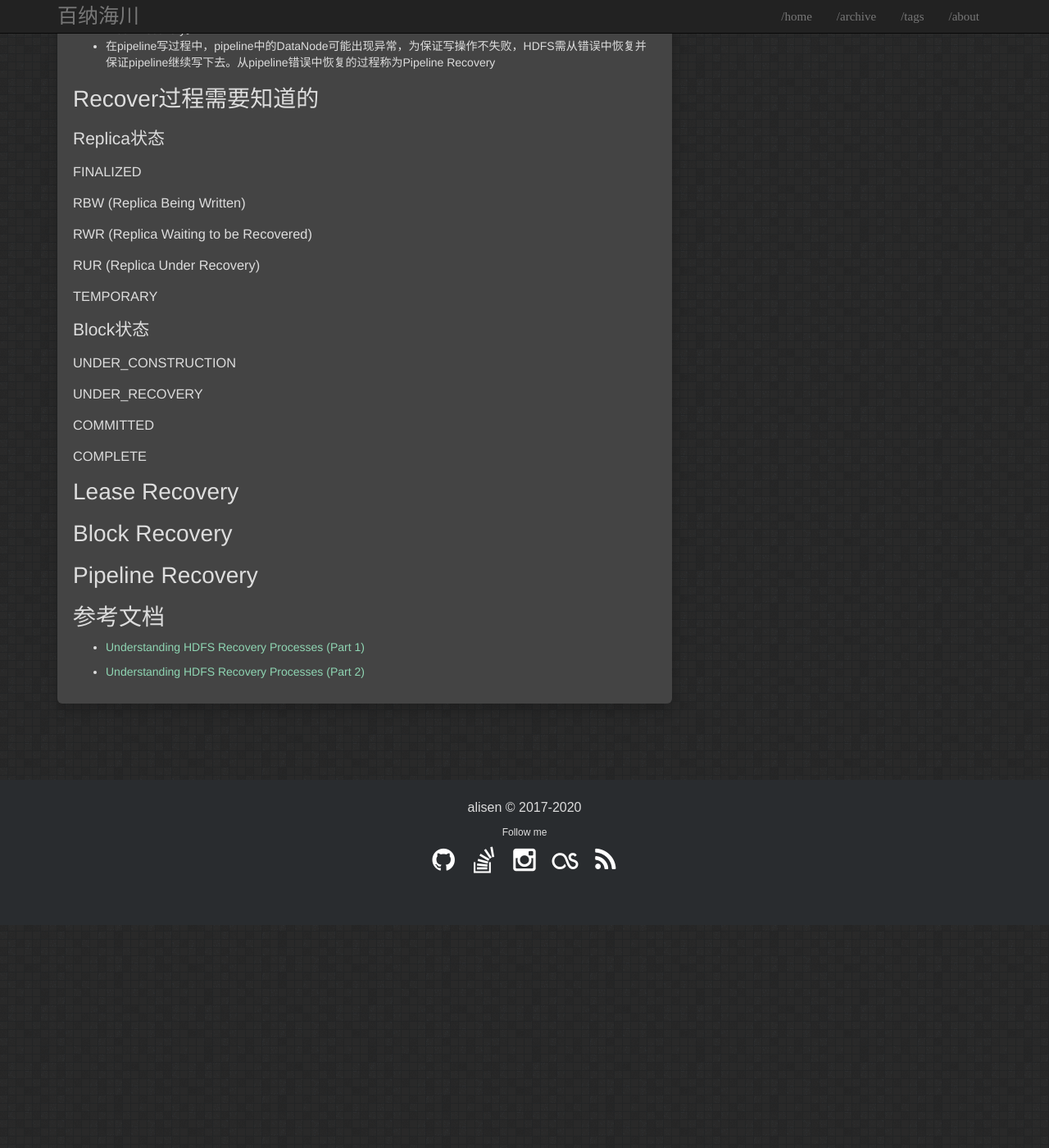
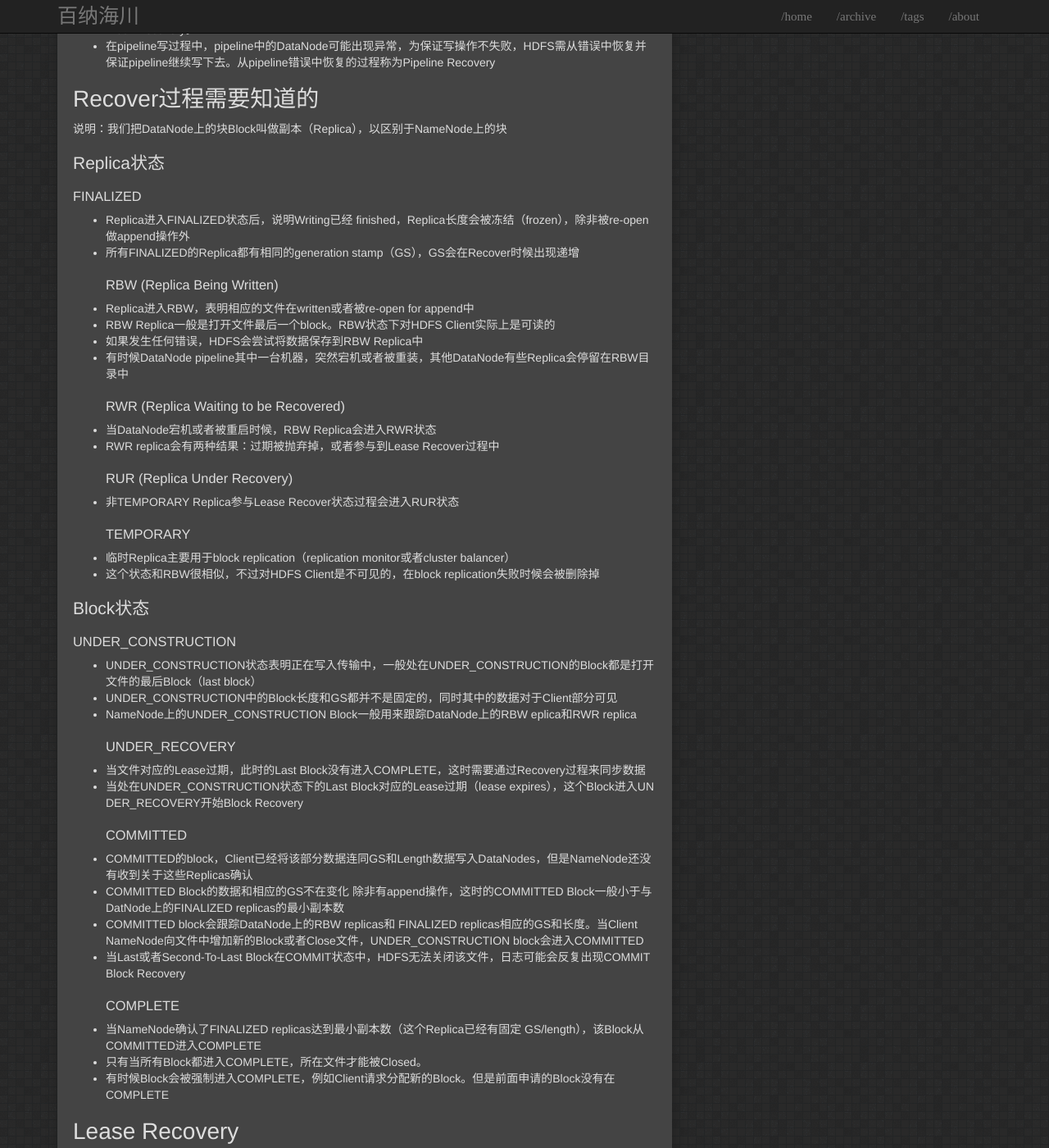
Before and after one commit to igithu/summary, a Jekyll site: the page built from _posts/2018-04-14-hdfs-recover.md, in a window 1280 px wide and 1400 px high, scrolled down 845 px. Shown: the whole window at 82% size. Built offline with Jekyll 4.4.1, drawn with Linux system fonts in a browser that asks for light colours; before the commit the page ends 1973 px from its top, so only the background shows below that.

Commit message:
Update 2018-04-14-hdfs-recover.md

```diff
--- a/_posts/2018-04-14-hdfs-recover.md
+++ b/_posts/2018-04-14-hdfs-recover.md
@@ -17,19 +17,42 @@ tags: hdfs
 * 在pipeline写过程中，pipeline中的DataNode可能出现异常，为保证写操作不失败，HDFS需从错误中恢复并保证pipeline继续写下去。从pipeline错误中恢复的过程称为Pipeline Recovery
 
 # Recover过程需要知道的
+说明：我们把DataNode上的块Block叫做副本（Replica），以区别于NameNode上的块
 ## Replica状态
 ### FINALIZED
+* Replica进入FINALIZED状态后，说明Writing已经 finished，Replica长度会被冻结（frozen），除非被re-open做append操作外
+* 所有FINALIZED的Replica都有相同的generation stamp（GS），GS会在Recover时候出现递增
 ### RBW (Replica Being Written)
+* Replica进入RBW，表明相应的文件在written或者被re-open for append中
+* RBW Replica一般是打开文件最后一个block。RBW状态下对HDFS Client实际上是可读的
+* 如果发生任何错误，HDFS会尝试将数据保存到RBW Replica中
+* 有时候DataNode pipeline其中一台机器，突然宕机或者被重装，其他DataNode有些Replica会停留在RBW目录中
 ### RWR (Replica Waiting to be Recovered)
+* 当DataNode宕机或者被重启时候，RBW Replica会进入RWR状态
+* RWR replica会有两种结果：过期被抛弃掉，或者参与到Lease Recover过程中
 ### RUR (Replica Under Recovery)
+* 非TEMPORARY Replica参与Lease Recover状态过程会进入RUR状态
 ### TEMPORARY
+* 临时Replica主要用于block replication（replication monitor或者cluster balancer）
+* 这个状态和RBW很相似，不过对HDFS Client是不可见的，在block replication失败时候会被删除掉
 
 ## Block状态
 ### UNDER_CONSTRUCTION
+* UNDER_CONSTRUCTION状态表明正在写入传输中，一般处在UNDER_CONSTRUCTION的Block都是打开文件的最后Block（last block）
+* UNDER_CONSTRUCTION中的Block长度和GS都并不是固定的，同时其中的数据对于Client部分可见
+* NameNode上的UNDER_CONSTRUCTION Block一般用来跟踪DataNode上的RBW eplica和RWR replica
 ### UNDER_RECOVERY
+* 当文件对应的Lease过期，此时的Last Block没有进入COMPLETE，这时需要通过Recovery过程来同步数据
+* 当处在UNDER_CONSTRUCTION状态下的Last Block对应的Lease过期（lease expires），这个Block进入UN DER_RECOVERY开始Block Recovery
 ### COMMITTED
+* COMMITTED的block，Client已经将该部分数据连同GS和Length数据写入DataNodes，但是NameNode还没有收到关于这些Replicas确认
+* COMMITTED Block的数据和相应的GS不在变化 除非有append操作，这时的COMMITTED Block一般小于与DatNode上的FINALIZED replicas的最小副本数
+* COMMITTED block会跟踪DataNode上的RBW replicas和 FINALIZED replicas相应的GS和长度。当Client NameNode向文件中增加新的Block或者Close文件，UNDER_CONSTRUCTION block会进入COMMITTED
+* 当Last或者Second-To-Last Block在COMMIT状态中，HDFS无法关闭该文件，日志可能会反复出现COMMIT Block Recovery
 ### COMPLETE
-
+* 当NameNode确认了FINALIZED replicas达到最小副本数（这个Replica已经有固定 GS/length），该Block从COMMITTED进入COMPLETE
+* 只有当所有Block都进入COMPLETE，所在文件才能被Closed。
+* 有时候Block会被强制进入COMPLETE，例如Client请求分配新的Block。但是前面申请的Block没有在COMPLETE
 
 # Lease Recovery
 # Block Recovery
```
